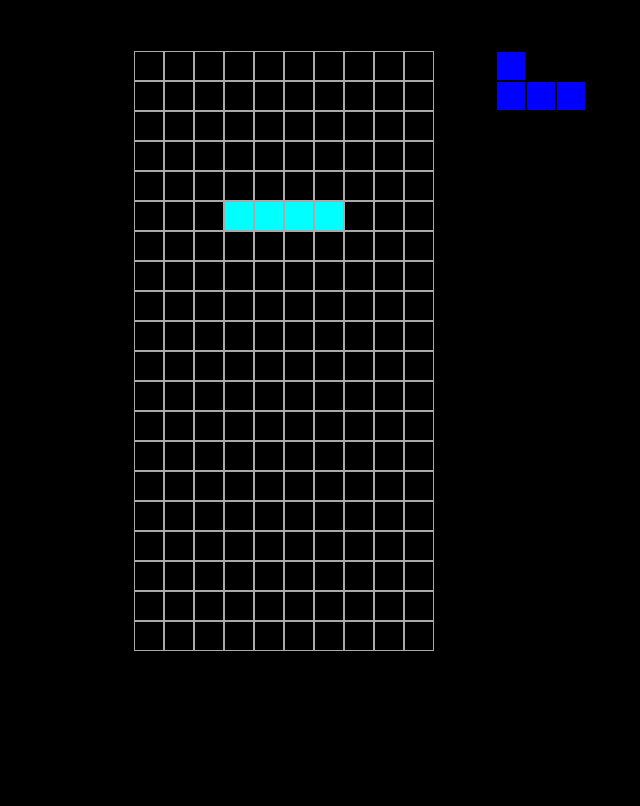
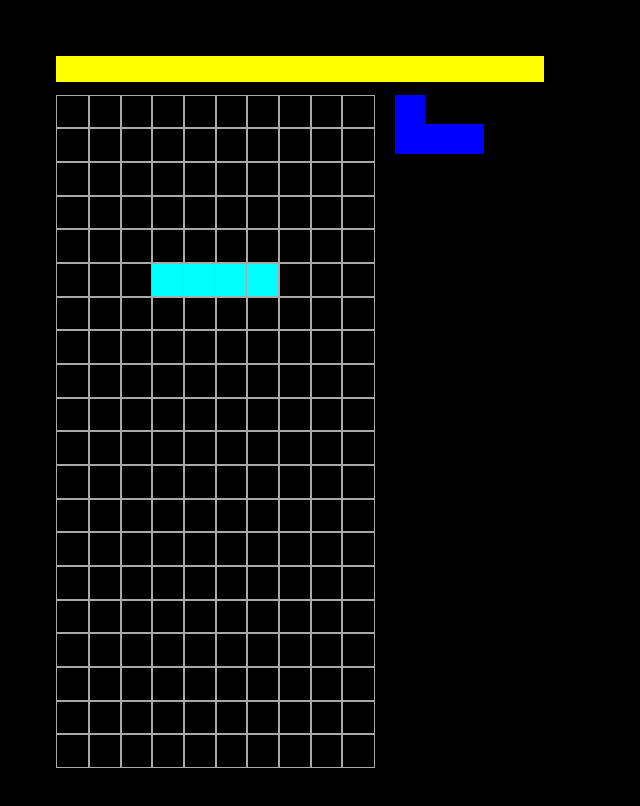
Before and after one commit to fhnw-webec/tetris, a plain HTML site: page src/index.html in a window 1280 px wide. Shown: the whole page, without its empty margins (340-980 px from the left). Drawn offline with Linux system fonts and the light colour scheme.

Commit message:
fs25: new html structure

```diff
--- a/src/css/style.css
+++ b/src/css/style.css
@@ -1,40 +1,57 @@
 body {
     margin-top: 50px;
     background-color: black;
+    display: flex;
+    justify-content: center;
 }
 
 main {
+    max-width: 500px;
+    width: 100%;
+}
+
+header {
+    margin: 0.5vw;
+    height: auto;
+    padding: 1vw;
+    background-color: yellow;
+}
+
+section {
     display: flex;
-    gap: 50px;
-    justify-content: center;
     align-items: flex-start;
 }
 
-main > section {
+article,
+aside {
+    margin: 0.5vw;
+    flex: 5;
     display: grid;
-    width: 280px;
+    border: 1px solid rgba(150, 150, 150, 0.);
+
     grid-template-columns: repeat(10, 1fr);
-    border: 1px solid black;
-    background-color: black;
+    grid-template-rows: repeat(23, 1fr);
 }
 
-main > section:nth-of-type(2) {
-    width: 1px;
+aside {
+    flex: 3;
     grid-template-columns: repeat(6, 1fr);
+    grid-template-rows: repeat(4, 1fr);
 }
 
-main > section:nth-of-type(1) > div {
+article > div,
+aside > div {
+    width: 100%;
+    aspect-ratio: 1 / 1;
     border: 0.5px solid darkgray;
-    padding: 14px;
 }
 
-main > section:nth-of-type(2) > div {
-    border: 0.5px solid black;
-    padding: 14px;
+aside > div {
+    border: none;
 }
 
-section:nth-child(1) [id$="y0"],
-section:nth-child(1) [id$="y1"],
-section:nth-child(1) [id$="y2"] {
+article [id$="y0"],
+article [id$="y1"],
+article [id$="y2"] {
     display: none;
 }
--- a/src/modules/view/view.mjs
+++ b/src/modules/view/view.mjs
@@ -11,28 +11,27 @@ const COLORS = Object.freeze({
     7: 'red',       // Z
 });
 
-const createSection = () => document.createElement("section");
+const createElement = name => document.createElement(name);
 
-const createGrid = root => rows => cols => prefix => {
-    const section = createSection();
+const createUI = () => {
+    const root = document.getElementById('app');
+    root.appendChild(createElement('header'));
+    const section = createElement('section');
+    section.appendChild(createGrid(createElement('article'))(ROWS)(COLS)(''));
+    section.appendChild(createGrid(createElement('aside'))(4)(6)('p-'));
     root.appendChild(section);
+    return root;
+}
+
+const createGrid = node => rows => cols => prefix => {
     for (let row = 0; row < rows; row++) {
         for (let col = 0; col < cols; col++) {
             let cell = document.createElement("div");
             cell.setAttribute('id', `${prefix}x${col}y${row}`);
-            section.appendChild(cell);
+            node.appendChild(cell);
         }
     }
-}
-
-const createPreview = root => {
-    createGrid(root)(4)(6)('p-');
-}
-
-const createUI = () => {
-    const root = document.getElementById('app');
-    createGrid(root)(ROWS)(COLS)('');
-    createPreview(root);
+    return node;
 }
 
 const _color = symbol => COLORS[symbol] ?? 'lightgrey';
```
